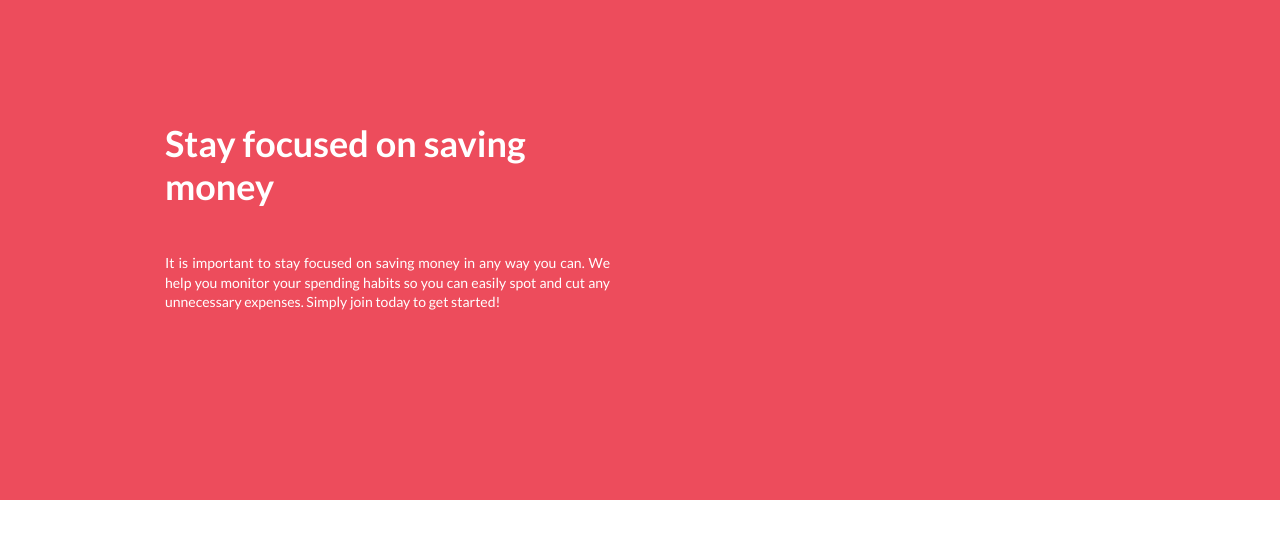
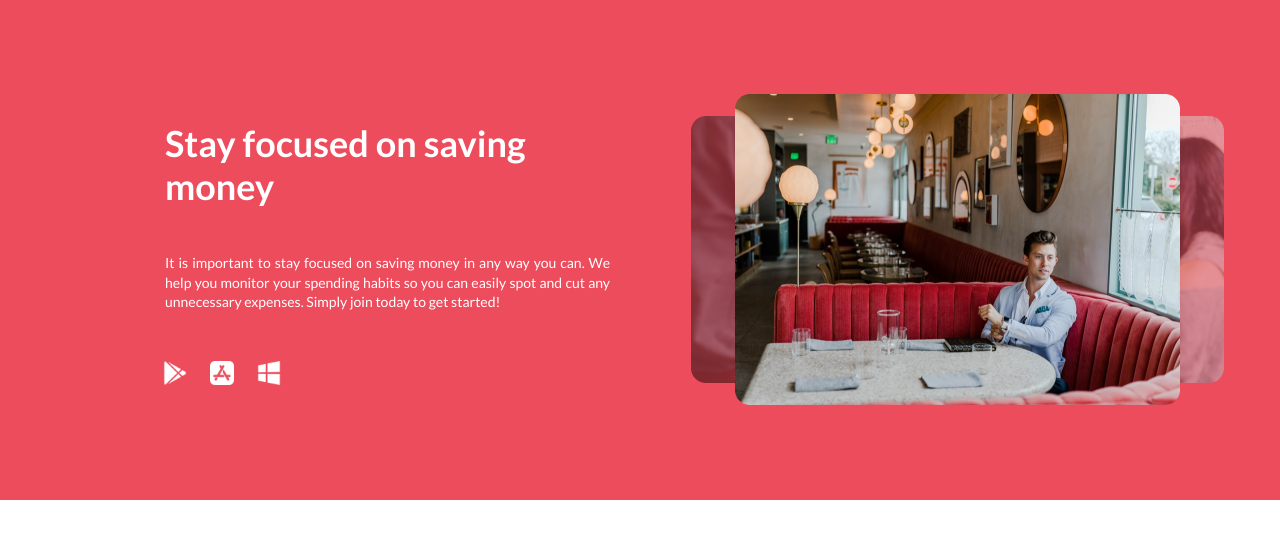
Before and after one commit to OlehKrav4uk/Cursor_Homework_Oleh, a plain HTML site: page homework_4/index.html in a window 1280 px wide. Shown: the top 538 px of the page. Drawn offline with Linux system fonts and the light colour scheme.

Commit message:
header block added

```diff
--- a/homework_4/index.html
+++ b/homework_4/index.html
@@ -11,8 +11,26 @@
 <body>
     <div class="page">
         <div class="header">
-            <p class="hdr-p1"> Stay focused on saving money </p>
-            <p class="hdr-p2">It is important to stay focused on saving money in any way you can. We help you monitor your spending habits so you can easily spot and cut any unnecessary expenses. Simply join today to get started!</p>
+
+         <section>
+             <h2 class="hdr-p1">Stay focused on saving money</h2>
+             <p class="hdr-p2">It is important to stay focused on saving money in any way you can. We help you monitor your spending habits so you can easily spot and cut any unnecessary expenses. Simply join today to get started!</p>
+             <div class="app_link">
+              <a href="https://play.google.com/store/apps?hl=uk&gl=US" class="icon_link"><img class="icon_img" src="./img/gplay.png" alt="playstore"></a>
+              <a href="https://www.apple.com/ua/app-store/" class="icon_link"><img class="icon_img" src="./img/app-store.png" alt="appstore"></a>
+              <a href="https://www.microsoft.com/ru-tj/store/b/home" class="icon_link"><img class="icon_img" src="./img/windows-platform-logo.png" alt="windows"></a>
+            </div>
+         </section>
+
+            <div class="header_photo">
+                <img class="photo1" src="./img/Video_bg2.png" alt="photo">
+                <img class="photo2" src="./img/Video_bg1.png" alt="photo">
+                <img class="photo3" src="./img/Video_bg3.png" alt="photo">
+            </div>
+
+        </div>
+
+        <div class="contact">
 
         </div>
 
--- a/homework_4/style.css
+++ b/homework_4/style.css
@@ -1,9 +1,11 @@
 @import url('https://fonts.googleapis.com/css2?family=Lato:wght@400;700&family=Montserrat:wght@600&display=swap');
 body{
+    display: flex;
     font-family: 'Lato', sans-serif;
     color: rgb(255, 255, 255);
-    width: 1440px;
-    height: 1480px;
+    width: 100%;
+    height: 100%;
+
 
  }
 
@@ -11,10 +13,14 @@ body{
     display: flex;
     flex-direction: column;
     overflow: hidden;
-    min-height: 100%;
+    height: 1480px;
+    width: 1440px;
+    position: absolute;
+    left: 0;
+    right: 0;
+    margin: 0 auto;
 
 
-background: #FFFFFF;
  }
 
  /*header*/
@@ -23,11 +29,13 @@ background: #FFFFFF;
     display: flex;
     flex-wrap: wrap;
     position: absolute;
-    min-width: 100%;
+    width: 1440px;
     height: 500px;
     left: 0px;
     top: 0px;
     background: #ED4C5C;
+
+
  }
 
  .hdr-p1{
@@ -42,6 +50,7 @@ background: #FFFFFF;
     font-size: 36px;
     line-height: 43px;
     color: #FFFFFF;
+
  }
 
  .hdr-p2{
@@ -59,3 +68,68 @@ background: #FFFFFF;
     color: #FFFFFF;
 
  }
+
+ .app_link{
+    display: flex;
+    align-items: center;
+    width: 134px;
+    height: 32px;
+    column-gap: 23px;
+    padding-top: 357px;
+    padding-left: 163px;
+
+ }
+
+ .icon_link{
+    display: flex;
+    width: 24px;
+    height: 24px;
+    column-gap: 23px;
+ }
+
+ .icon_img{
+    position: absolute;
+    width: 24px;
+    height: 24px;
+ }
+
+ .header_photo{
+    position: absolute;
+    width: 533px;
+    height: 311px;
+    left: 691px;
+    top: 94px;
+
+ }
+
+ .photo1{
+    position: absolute;
+    width: 383px;
+    height: 267px;
+    padding: 22px 106px 22px 0;
+
+ }
+
+ .photo2{
+    position: absolute;
+    width: 383px;
+    height: 267px;
+    padding: 22px 0 22px 150px;
+
+ }
+
+ .photo3{
+    position: absolute;
+    width: 445px;
+    height: 311px;
+    padding-left: 44px;
+ }
+
+ /*Contact*/
+
+ .contact{
+    display: flex;
+    min-width: 100%;
+    height: 500px;
+
+ }
```
Also changed, not shown: homework_4/img/app-store.png (added), homework_4/img/gplay.png (added), homework_4/img/ion-logo-apple-appstore.png (deleted), homework_4/img/ion-logo-google-playstore.png (deleted), homework_4/img/simple-icons_windows.png (deleted), homework_4/img/windows-platform-logo.png (added).
